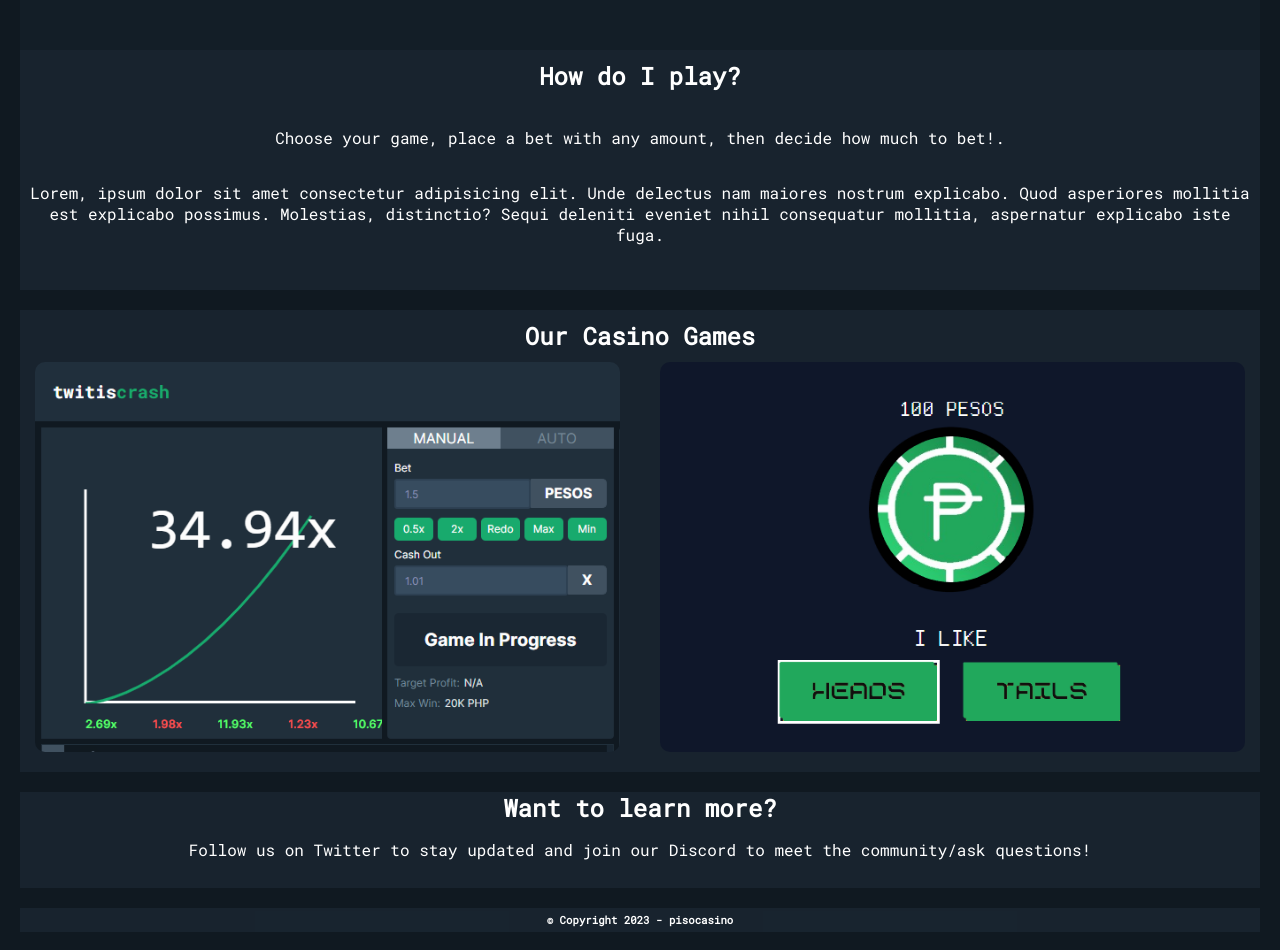
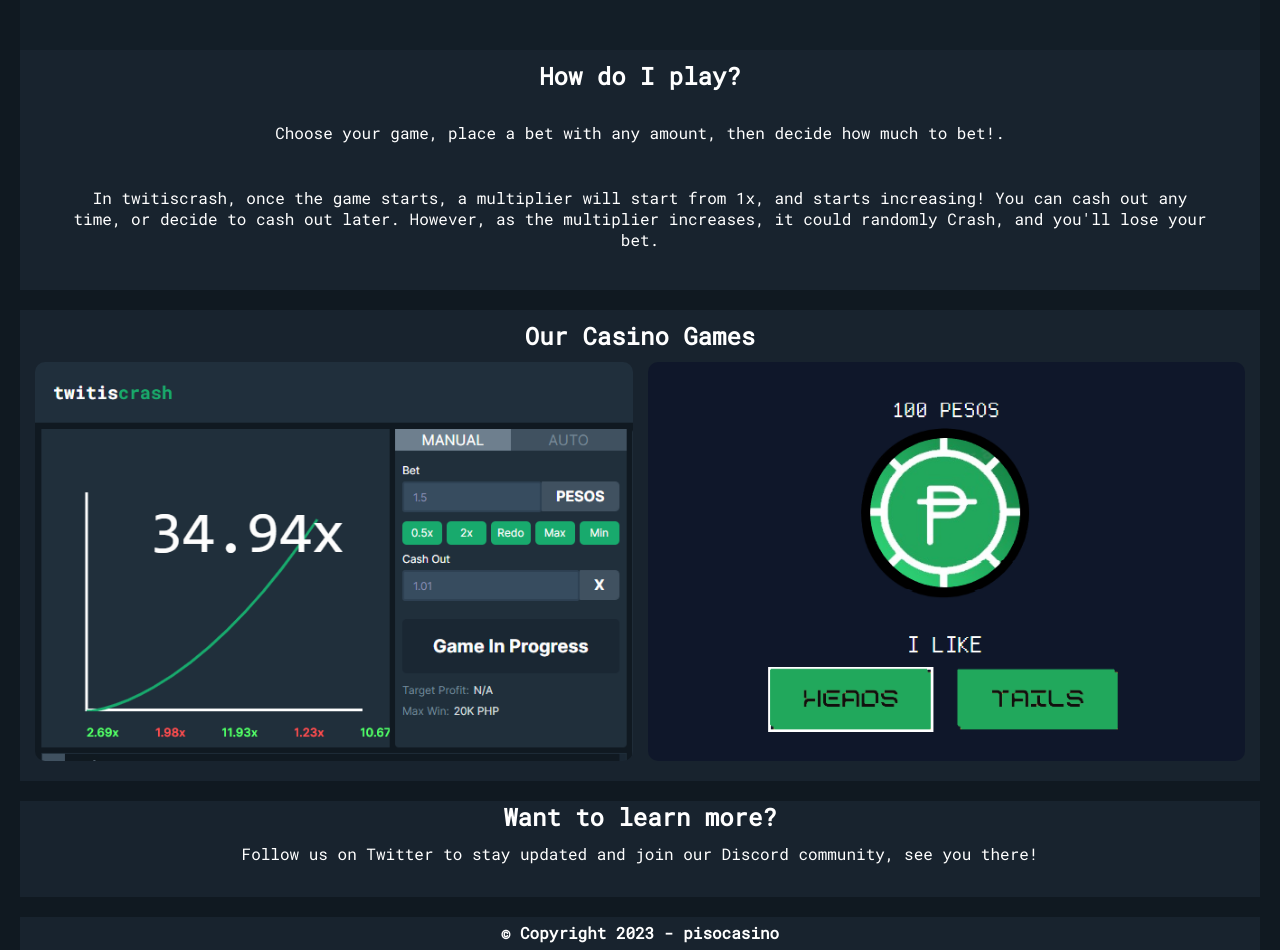
Before and after one commit to daoistcoder/mini-project-1-PisoCasino, a plain HTML site: page index.html in a window 1280 px wide. Shown: the part 360-1310 px from the top of the page. Drawn offline with Linux system fonts and the light colour scheme.

Commit message:
update html

```diff
--- a/index.html
+++ b/index.html
@@ -36,7 +36,7 @@
         <div class="about-section" id="aboutSection">
             <h2>How do I play?</h2>
             <p>Choose your game, place a bet with any amount, then decide how much to bet!.</p>
-            <p>Lorem, ipsum dolor sit amet consectetur adipisicing elit. Unde delectus nam maiores nostrum explicabo. Quod asperiores mollitia est explicabo possimus. Molestias, distinctio? Sequi deleniti eveniet nihil consequatur mollitia, aspernatur explicabo iste fuga.</p>
+            <p>In twitiscrash, once the game starts, a multiplier will start from 1x, and starts increasing! You can cash out any time, or decide to cash out later. However, as the multiplier increases, it could randomly Crash, and you'll lose your bet.</p>
         </div>
 
         <div class="info-section" id="infoSection">
@@ -60,12 +60,12 @@
                 Want to learn more?
             </h2>
             <p>
-                Follow us on Twitter to stay updated and join our Discord to meet the community/ask questions!
+                Follow us on Twitter to stay updated and join our Discord community, see you there!
             </p>
         </div>
 
         <div class="footer-section" id="footerSection">
-            <h6>&#169; Copyright 2023 - pisocasino</h2>
+            <h4>&#169; Copyright 2023 - pisocasino</h2>
         </div>
     </div>
 
--- a/style.css
+++ b/style.css
@@ -36,7 +36,6 @@ div {
     left: 0;
     right: 0;
     z-index: 100;
-
 
     font-size: 20px;
     color: #ffff;
@@ -153,6 +152,10 @@ div {
     background-color: #202f3c80;
 }
 
+#aboutSection p {
+    margin: 15px 40px;
+}
+
 
 #infoSection {
     padding-top: 10px;
@@ -168,7 +171,7 @@ div {
 .photo__container{
     display: grid;
     grid-template-columns: repeat(auto-fit, minmax(250px,1fr));
-    grid-gap: 40px;
+    grid-gap: 15px;
     margin: 0 15px 15px;
 }
 
@@ -193,11 +196,11 @@ div {
 }
 
 #contactSection p {
-    margin-top: 15px;
+    margin: 10px 25px;
 }
 
 #footerSection {
-    padding: 5px 5px;
+    padding: 5px 5px 7px;
 
     max-height: auto;
     min-height: 20px;
```
